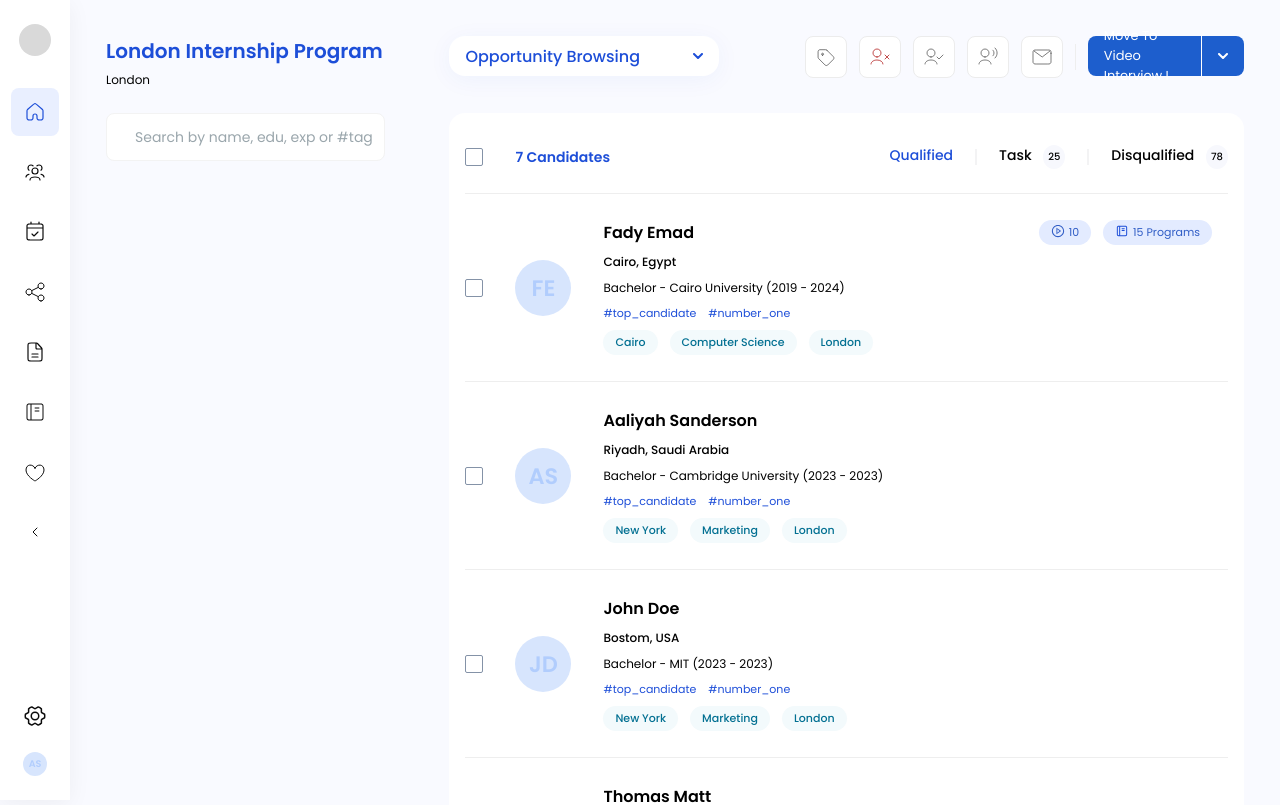
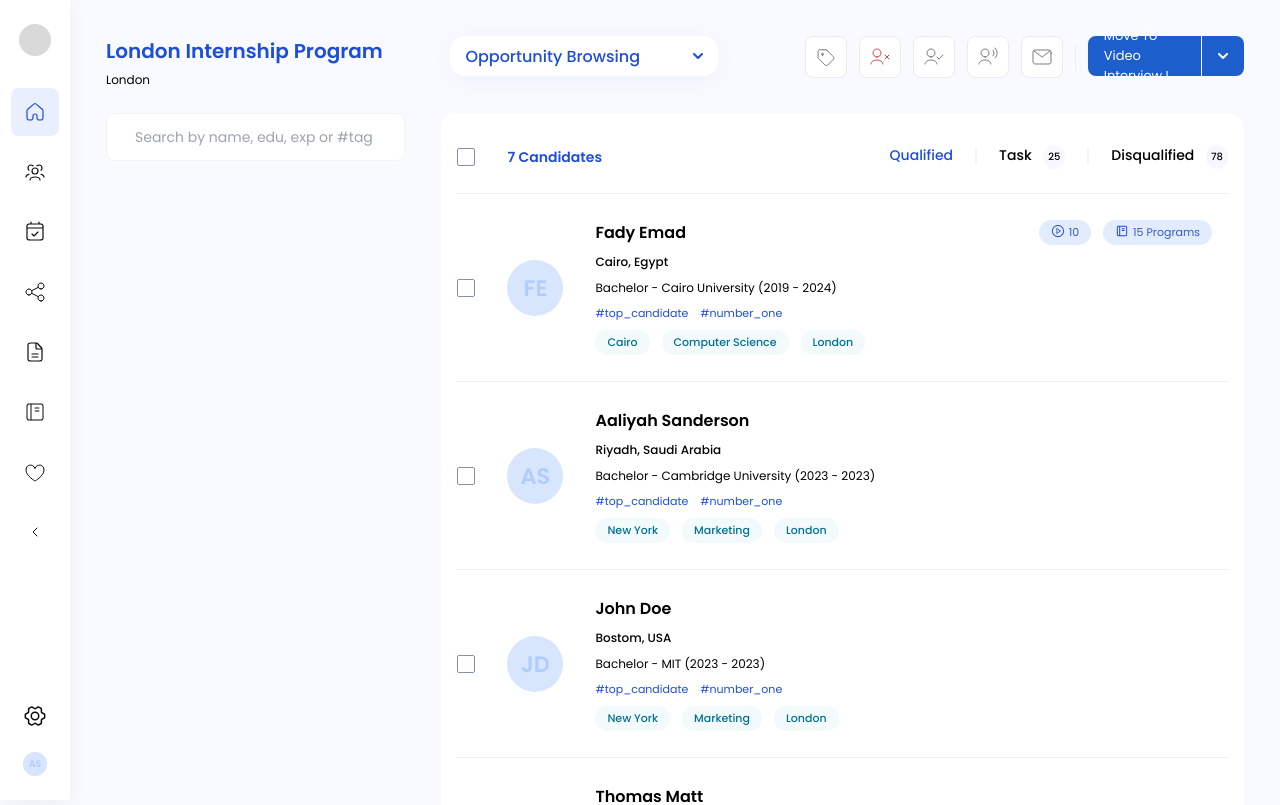
Before and after one commit to fady2019/capital-placement-task2, a React (Create React App) app: page / in a window 1280 px wide. Shown: the top 805 px of the page. Built offline with nearby package versions, Linux system fonts and the light colour scheme.

Commit message:
Update home.styles.module.css

```diff
--- a/src/components/home/home.styles.module.css
+++ b/src/components/home/home.styles.module.css
@@ -4,5 +4,5 @@
     grid-template-areas:
         'header header header header header header header'
         'filters filters result result result result result';
-    gap: 24px 64px;
+    gap: 24px 36px;
 }
```
